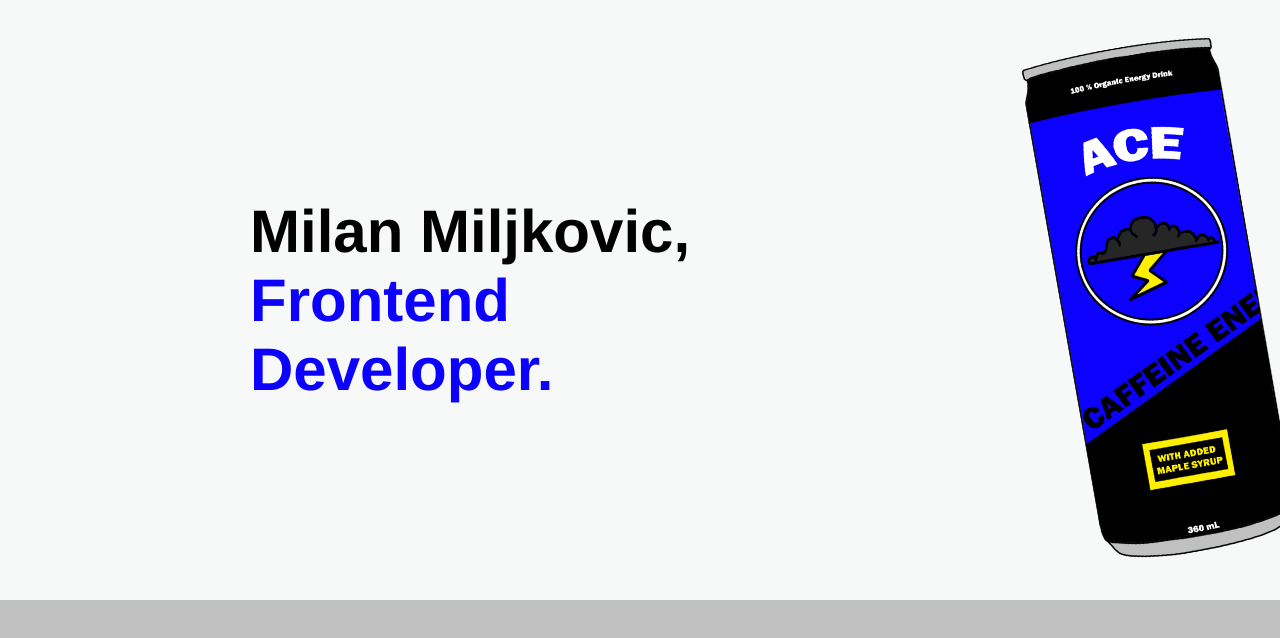
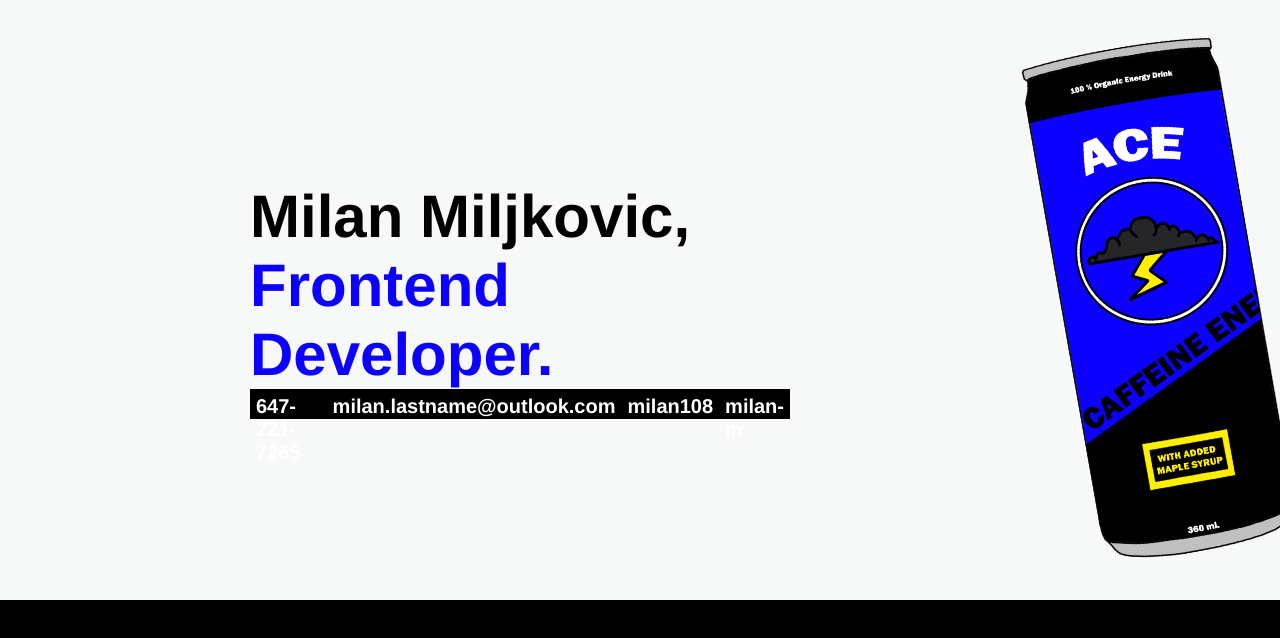
Before and after one commit to milan108/Portfolio, a React (Create React App) app in the folder code/portfolio/: page / in a window 1280 px wide. Shown: the top 638 px of the page. Built offline with nearby package versions, Linux system fonts and the light colour scheme.

Commit message:
started on SocialNavBar

```diff
--- a/code/portfolio/src/App.js
+++ b/code/portfolio/src/App.js
@@ -11,7 +11,7 @@ function App() {
                 <Title />
                 <EnergyDrink />
             </Section>
-            <Section color='#c0c0c0'></Section>
+            <Section color='#000'></Section>
         </div>
     );
 }
--- a/code/portfolio/src/components/Title/Title.js
+++ b/code/portfolio/src/components/Title/Title.js
@@ -1,11 +1,13 @@
 import React from 'react';
 import './Title.scss';
+import SocialNavBar from '../../containers/Navigation/SocialNavBar';
 
 const Title = props => {
     return (
         <div className="Title">
             Milan Miljkovic,
             <br /><span>Frontend Developer.</span>
+	        <SocialNavBar />
         </div>
     );
 }
--- /dev/null
+++ b/code/portfolio/src/containers/Navigation/Nav.js
@@ -0,0 +1,6 @@
+import React from 'react';
+import './Nav.scss';
+
+const Nav = props => <div className = 'Nav'>{props.children}</div>;
+
+export default Nav;
--- /dev/null
+++ b/code/portfolio/src/containers/Navigation/Nav.scss
@@ -0,0 +1,26 @@
+.Nav{
+	ul{
+		padding: 0;
+		margin:0;
+		list-style:none;
+		display: flex;
+		flex-direction: row;
+		li{
+			padding: 6px;
+		}
+	}
+	.Nav-Social {
+		background-color:#000;
+		height: 30px;
+		ul{
+			li {
+				text-decoration: none;
+				font-family: 'Franklin Gothic Medium', 'Arial Narrow', 'Arial', sans-serif;
+				font-weight: 800;
+				font-size: 20px;
+				color: #fff;
+			}
+		}
+
+	}
+}
--- /dev/null
+++ b/code/portfolio/src/containers/Navigation/SocialNavBar.js
@@ -0,0 +1,20 @@
+import React from 'react';
+import './Nav.scss';
+import Nav from './Nav';
+
+const SocialNavBar = props => {
+	return (
+		<Nav>
+			<div className='Nav-Social'>
+				<ul>
+					<li>647-221-7265</li>
+					<li>milan.lastname@outlook.com</li>
+					<li>milan108</li>
+					<li>milan-m</li>
+				</ul>
+			</div>
+		</Nav>
+	);
+};
+
+export default SocialNavBar;
```
Also changed, not shown: 1 other file (tests, documents, lock files or other folders).
